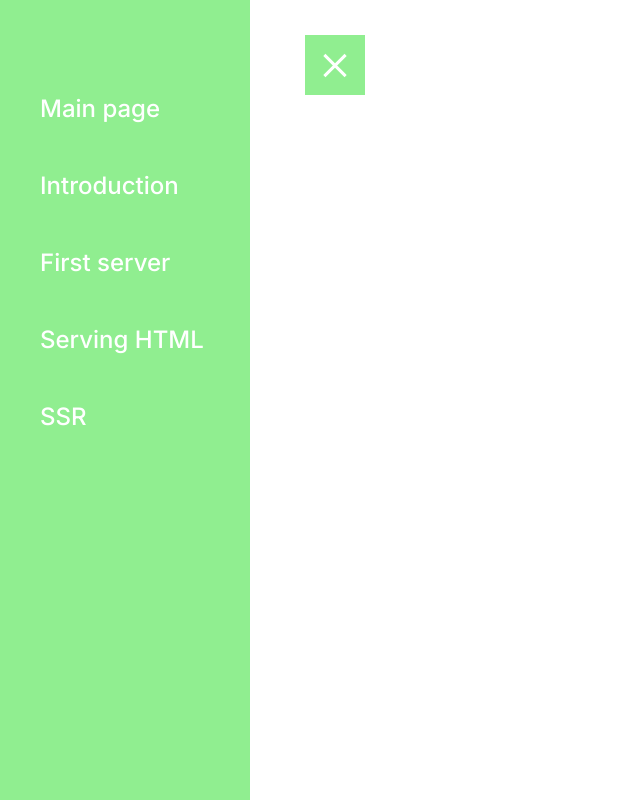
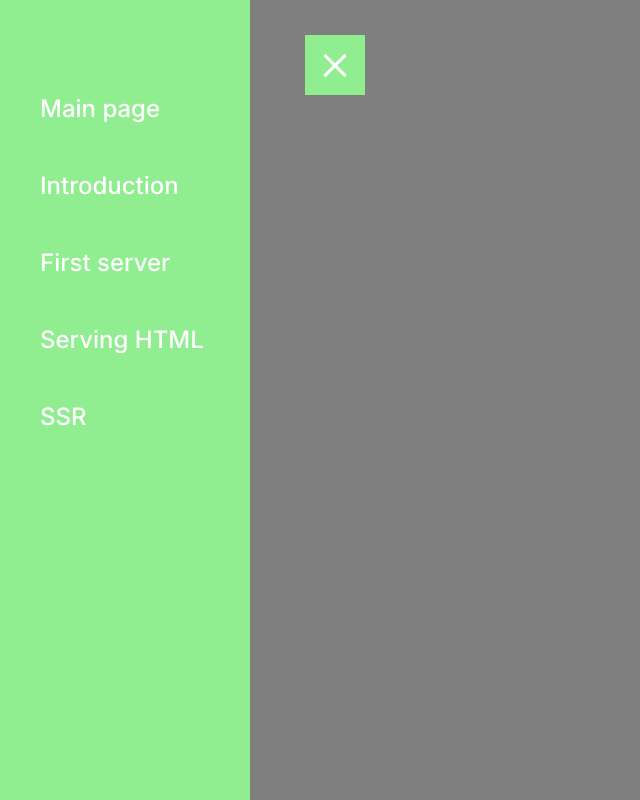
Before and after one commit to luka8094/nodejs-mandatory-assignment-no1, a website: page public/components/nav.html in a window 1280 px wide. Both pictures are taken after a click on the element 75 px from the left and 65 px from the top of the page. Shown: the whole page, without its empty margins (0-640 px from the left). Drawn offline with Linux system fonts and the light colour scheme.

Commit message:
feat: added menu underlay effect

```diff
--- a/public/components/menu.js
+++ b/public/components/menu.js
@@ -2,15 +2,18 @@ window.onload = () => {
 
     const menuSidebarHtmlElement = document.querySelector("#sidebar")
     const menuButtonHtmlElement = document.querySelector("#menu-button")
+    const menuUnderlayHtmlELement = document.querySelector("#menu-underlay")
 
     console.log(menuSidebarHtmlElement)
     console.log(menuButtonHtmlElement)
+    console.log(menuUnderlayHtmlELement)
 
     menuButtonHtmlElement.onclick = openMenu
 
     function openMenu(){
         menuButtonHtmlElement.classList.toggle("click")
         menuSidebarHtmlElement.classList.toggle("show")
+        menuUnderlayHtmlELement.classList.toggle("menu-fade")
     }
 
 }
--- a/public/components/nav.css
+++ b/public/components/nav.css
@@ -6,6 +6,7 @@
     width: 60px;
     transition: all .4s ease;
     perspective: 1000px;
+    z-index: 3;
 }
 
 #menu-button.click .inner-flip-icon-container{
@@ -57,6 +58,7 @@
     height: 100%;
     left: -250px;
     transition: left .4s ease;
+    z-index: 3;
 }
 
 .sidebar.show{
@@ -150,3 +152,46 @@ nav ul li a span.rotate{
     font-size: 30px;
     font-weight: 500;
 }
+
+#menu-underlay{
+    display: none;
+    position: fixed;
+    height: 100%;
+    width: 100%;
+    top: 0;
+    left: 0;
+    right: 0;
+    bottom: 0;
+    background-color: rgba(0,0,0,0.5);
+    z-index: 2;
+    animation: menu-fading-out;
+    animation-duration: 1s;
+    animation-timing-function: ease-in-out;
+}
+
+#menu-underlay.menu-fade{
+    display: block;
+    animation: menu-fading-in;
+    animation-duration: 1s;
+    animation-timing-function: ease-in-out;
+}
+
+@keyframes
+menu-fading-in{
+    0%{
+        background-color: rgba(0,0,0,0.0);
+    }
+    100%{
+        background-color: rgba(0,0,0,0.5);
+    }
+}
+
+/*@keyframes
+menu-fading-out{
+    0%{
+        background-color: rgba(0,0,0,0.5);
+    }
+    100%{
+        background-color: rgba(0,0,0,0);
+    }
+}*/
--- a/public/components/nav.html
+++ b/public/components/nav.html
@@ -49,3 +49,8 @@
             <li><a href="/ssr" class="design-button menu-underline">SSR</a></li>
         </ul>
     </nav>
+
+    <!-- source to underlay/overlay inspiration effect: https://www.w3schools.com/howto/howto_css_overlay.asp-->
+    <div id="menu-underlay">
+
+    </div>
```
Also changed, not shown: public/pages/ssr.html (+1 -1 lines).
